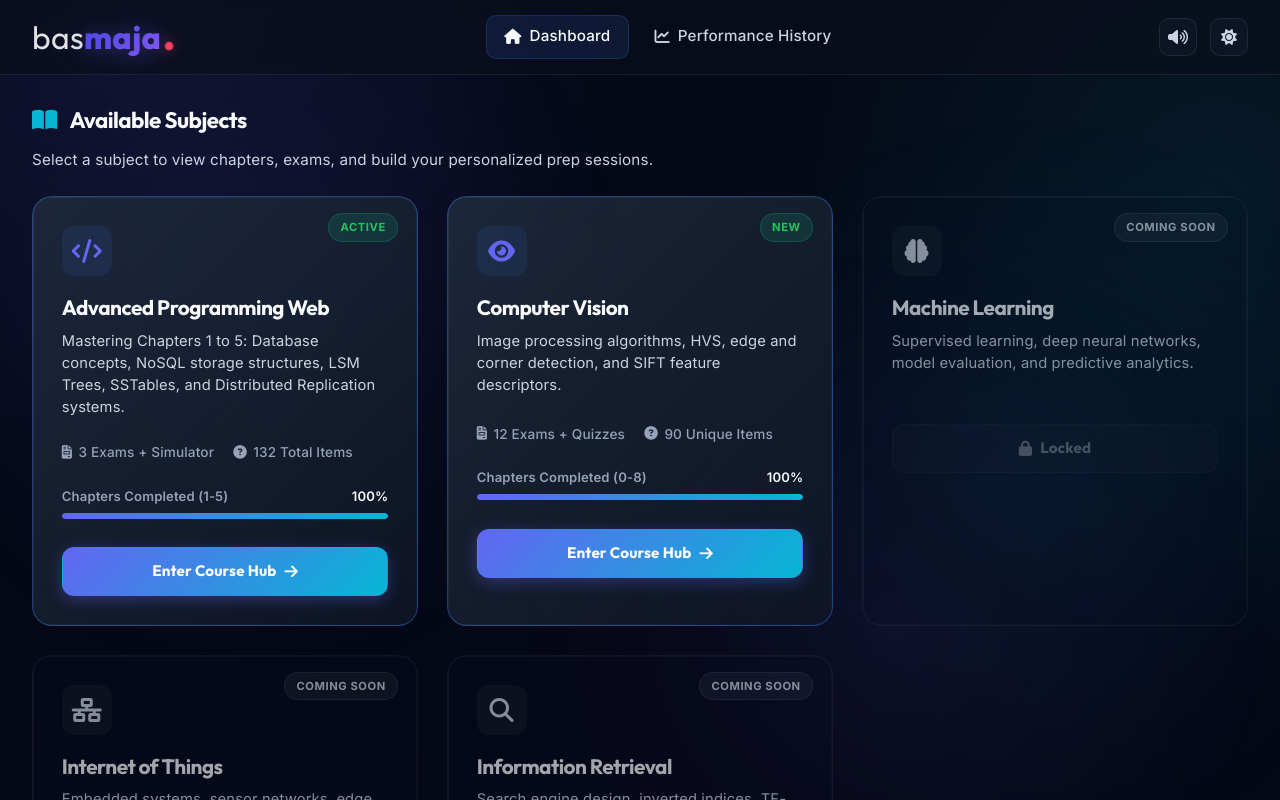
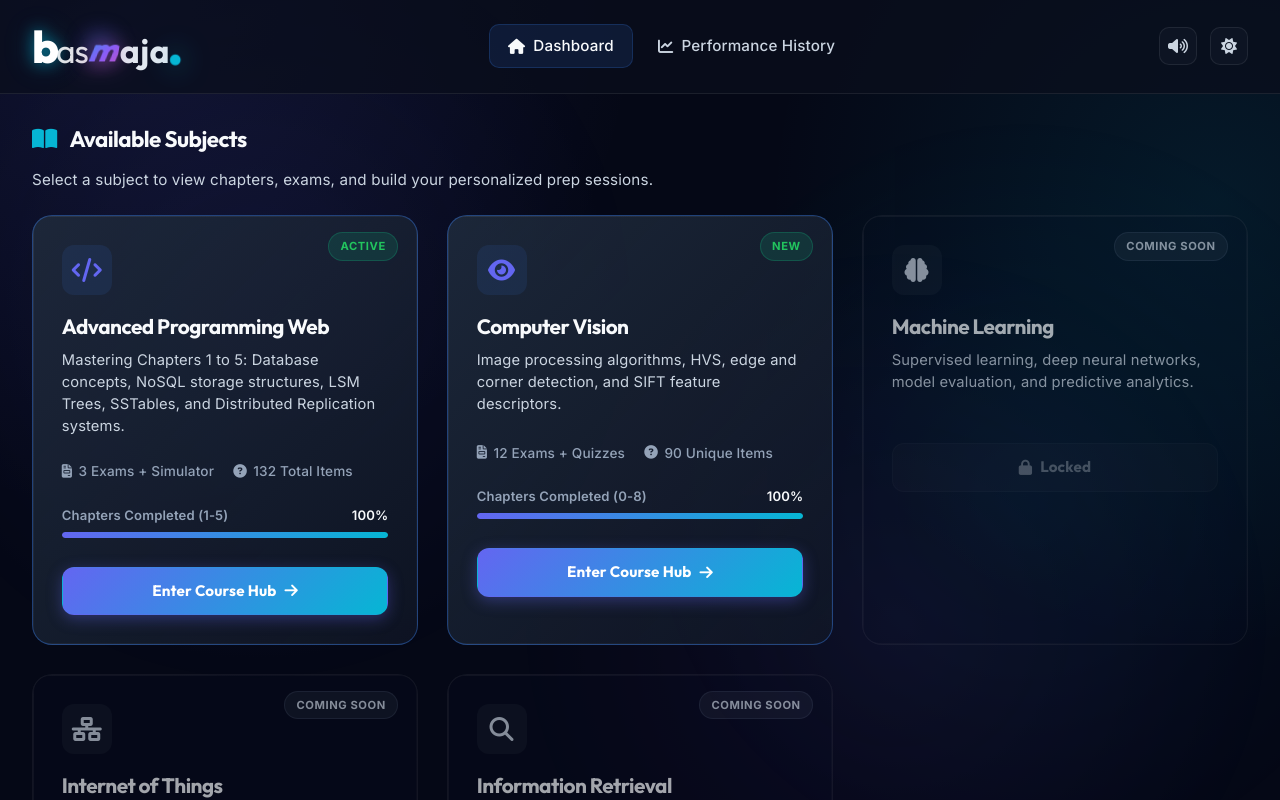
Before and after one commit to Zyad256/Exams, a React (Vite) app in the folder frontend/: page / in a window 1280 px wide. Shown: the top 800 px of the page. Built offline with nearby package versions, Linux system fonts and the light colour scheme.

Commit message:
Executing deep semantic glyph fragmentation to deploy an intensely aggressive typography matrix across the brand identifier, including keyframed vertical bouncing arrays and localized cyber shadowing

```diff
--- a/frontend/src/components/layout/Header.jsx
+++ b/frontend/src/components/layout/Header.jsx
@@ -9,8 +9,10 @@ export default function Header() {
             <div className="header-container">
                 <div className="logo-section" onClick={() => navigateTo('view-dashboard')}>
                     <div className="logo-brand">
-                        <span className="brand-thin">bas</span>
-                        <span className="brand-bold">maja</span>
+                        <span className="brand-tb">b</span>
+                        <span className="brand-thin">as</span>
+                        <span className="brand-m">m</span>
+                        <span className="brand-base">aja</span>
                         <span className="brand-dot">.</span>
                     </div>
                 </div>
--- a/frontend/src/index.css
+++ b/frontend/src/index.css
@@ -339,48 +339,100 @@ div {
 
 .logo-brand {
   font-family: "Outfit", var(--font-heading);
-  font-size: 2rem; /* Slighly larger to offset the thin weight */
-  letter-spacing: -2px; /* Tightker kerning to fuse the letters intrinsically */
+  font-size: 2.1rem;
+  letter-spacing: -1.5px;
   display: flex;
   align-items: baseline;
   text-transform: lowercase;
+  position: relative;
+}
+
+/* Background Cyber Glow Matrix */
+.logo-brand::after {
+  content: "";
+  position: absolute;
+  top: 50%;
+  left: 45%;
+  transform: translate(-50%, -50%);
+  width: 60px;
+  height: 40px;
+  background: radial-gradient(
+    circle,
+    rgba(99, 102, 241, 0.4) 0%,
+    transparent 70%
+  );
+  z-index: -1;
+  pointer-events: none;
+  filter: blur(8px);
+}
+
+.brand-tb {
+  font-weight: 900;
+  font-size: 2.8rem;
+  color: #fff;
+  text-shadow:
+    0 0 15px rgba(6, 182, 212, 0.6),
+    0 0 30px rgba(6, 182, 212, 0.3);
+  letter-spacing: -2px;
+  margin-right: -1px;
 }
 
 .brand-thin {
-  font-weight: 300;
+  font-weight: 200;
   color: var(--text-primary);
   opacity: 0.9;
-}
-
-.brand-bold {
+  letter-spacing: -1px;
+}
+
+.brand-m {
   font-weight: 900;
-  background: linear-gradient(135deg, #06b6d4, #4f46e5, #8b5cf6, #06b6d4);
-  background-size: 300% 300%;
-  background-clip: text; /* standard prop */
+  font-style: italic;
+  background: linear-gradient(135deg, #0ea5e9, #8b5cf6, #ec4899);
+  background-size: 200% auto;
+  background-clip: text;
   -webkit-background-clip: text;
   -webkit-text-fill-color: transparent;
-  filter: drop-shadow(0 2px 10px rgba(99, 102, 241, 0.4));
-  animation: gradientFlow 5s ease infinite;
+  display: inline-block;
+  filter: drop-shadow(0 2px 8px rgba(100, 100, 255, 0.6));
+  animation:
+    gradientFlow 3s linear infinite,
+    mBounce 4s infinite alternate ease-in-out;
+  margin: 0 1px;
+}
+
+@keyframes mBounce {
+  0% {
+    transform: translateY(0px) skewX(-5deg);
+  }
+  100% {
+    transform: translateY(-3px) skewX(-12deg);
+    filter: drop-shadow(0 5px 12px rgba(236, 72, 153, 0.8));
+  }
+}
+
+.brand-base {
+  font-weight: 700;
+  color: #e2e8f0;
 }
 
 .brand-dot {
-  color: #f43f5e;
+  color: #06b6d4;
   font-weight: 900;
-  font-size: 2.5rem;
+  font-size: 3rem;
   line-height: 0;
-  margin-left: 2px;
-  animation: pulseDot 2s infinite ease-in-out;
+  margin-left: -2px;
+  animation: pulseDot 1.5s infinite ease-in-out;
 }
 
 @keyframes pulseDot {
   0%,
   100% {
-    filter: drop-shadow(0 0 4px rgba(244, 63, 94, 0.4));
+    filter: drop-shadow(0 0 5px rgba(6, 182, 212, 0.5));
     transform: scale(1);
   }
   50% {
-    filter: drop-shadow(0 0 12px rgba(244, 63, 94, 0.9));
-    transform: scale(1.15);
+    filter: drop-shadow(0 0 18px rgba(6, 182, 212, 1));
+    transform: scale(1.2);
   }
 }
 
```
